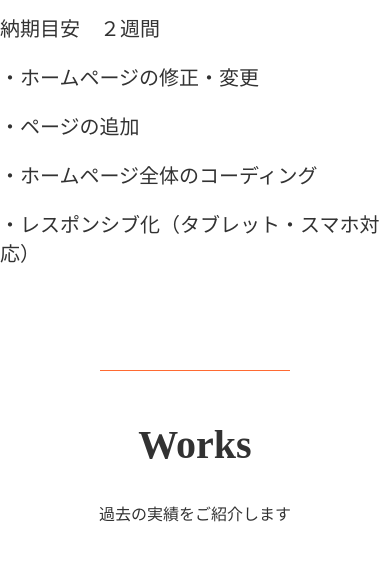
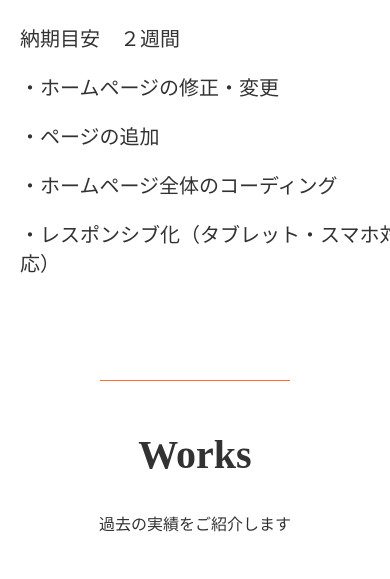
Before and after one commit to kitasota/-, a plain HTML site: page index.html in a window 390 px wide. Shown: the part 3572-4151 px from the top of the page. Drawn offline with nearby package versions, Linux system fonts and the light colour scheme.

Commit message:
Update responsive.css

```diff
--- a/responsive.css
+++ b/responsive.css
@@ -127,7 +127,8 @@
 
   .service-contents{
     width:100%;
-    padding:30px;
+    margin-top:10px;
+    margin-left:20px;
   }
 
   .service-contents h3{
```
